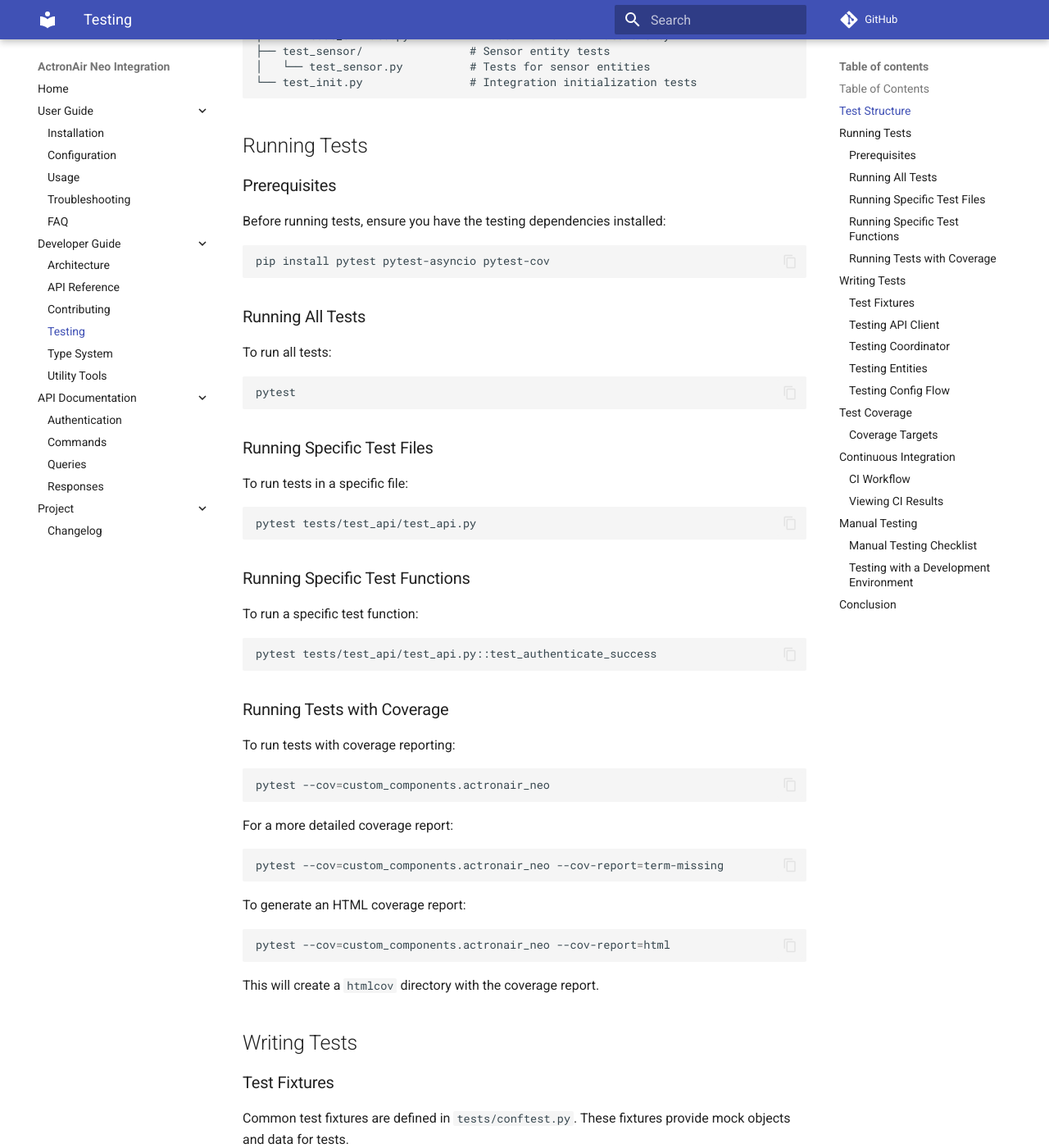
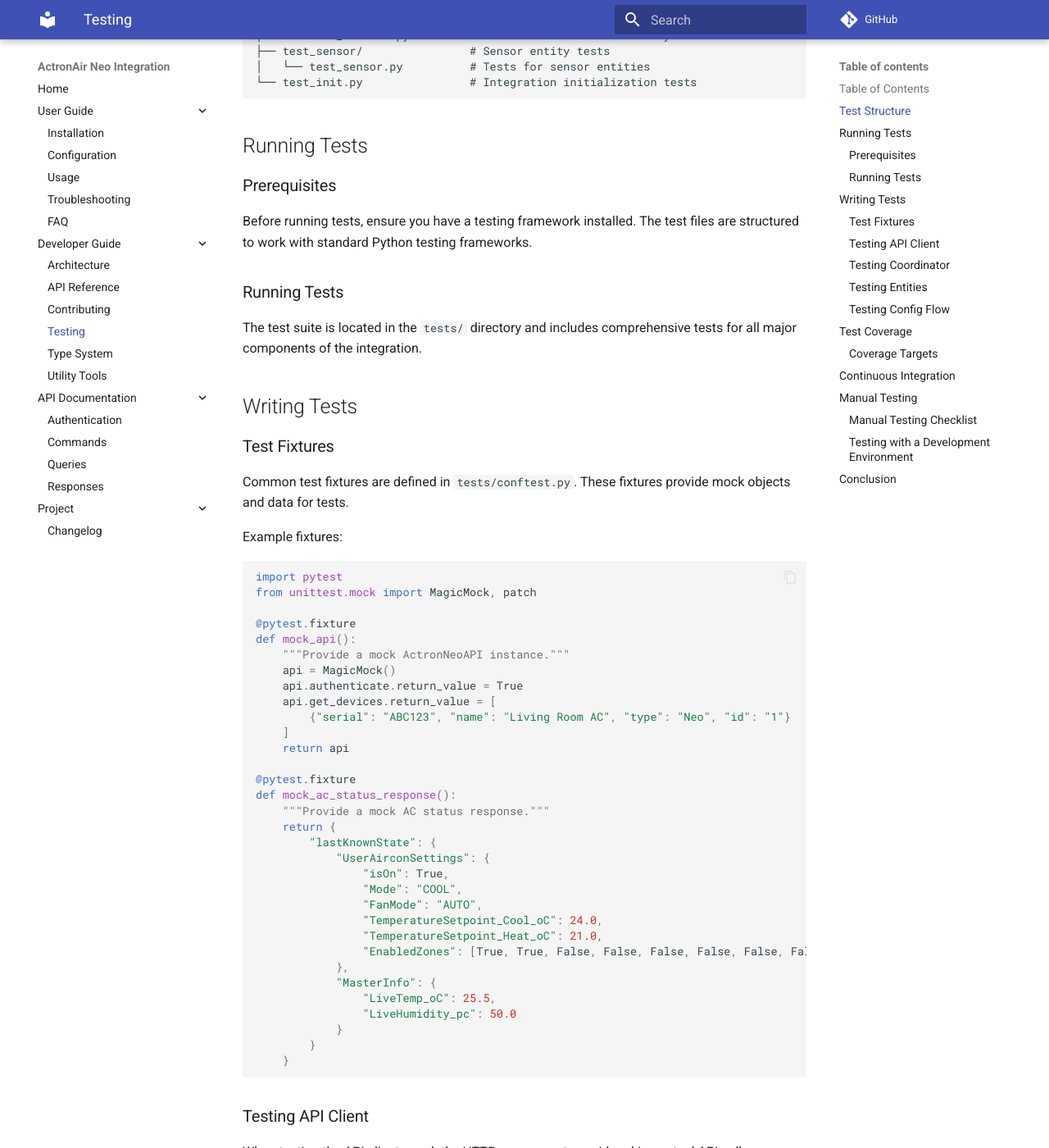
Before and after one commit to ruaan-deysel/ha-actronair-neo, an MkDocs documentation site: the page built from docs/developer/testing.md, in a window 1280 px wide and 1400 px high, scrolled down 815 px. Shown: the whole window at 82% size. Built offline with MkDocs 1.6.1 and Material for MkDocs 9.7.7, drawn with Linux system fonts in a browser that asks for light colours; comment, search, counter and statistics services are not loaded; the version menu is left out; some of the changed text lies outside the part shown.

Commit message:
feat: Remove all Python linting and code quality tools
- Remove linting configuration files (.flake8, .pylintrc, .isort.cfg, mypy.ini, pytest.ini, setup.cfg)
- Clean up pyproject.toml by removing [tool.black] and [tool.isort] sections
- Update README.md to remove development tools installation and code style sections
- Update docs/developer/contributing.md to remove linting workflow and tool references
- Update docs/developer/testing.md to remove pytest-specific instructions
- Simplify run_tests.sh script to remove pytest dependencies
- Clean up .gitignore to remove linting-related cache entries
- Preserve HACS compliance: hacs.json, manifest.json, and essential GitHub workflows remain intact
- Maintain Home Assistant validation workflows (hassfest.yaml, validate.yaml)

````diff
--- a/docs/developer/testing.md
+++ b/docs/developer/testing.md
@@ -36,57 +36,11 @@
 
 ### Prerequisites
 
-Before running tests, ensure you have the testing dependencies installed:
+Before running tests, ensure you have a testing framework installed. The test files are structured to work with standard Python testing frameworks.
 
-```bash
-pip install pytest pytest-asyncio pytest-cov
-```
+### Running Tests
 
-### Running All Tests
-
-To run all tests:
-
-```bash
-pytest
-```
-
-### Running Specific Test Files
-
-To run tests in a specific file:
-
-```bash
-pytest tests/test_api/test_api.py
-```
-
-### Running Specific Test Functions
-
-To run a specific test function:
-
-```bash
-pytest tests/test_api/test_api.py::test_authenticate_success
-```
-
-### Running Tests with Coverage
-
-To run tests with coverage reporting:
-
-```bash
-pytest --cov=custom_components.actronair_neo
-```
-
-For a more detailed coverage report:
-
-```bash
-pytest --cov=custom_components.actronair_neo --cov-report=term-missing
-```
-
-To generate an HTML coverage report:
-
-```bash
-pytest --cov=custom_components.actronair_neo --cov-report=html
-```
-
-This will create a `htmlcov` directory with the coverage report.
+The test suite is located in the `tests/` directory and includes comprehensive tests for all major components of the integration.
 
 ## Writing Tests
 
@@ -314,18 +268,7 @@
 
 ## Continuous Integration
 
-The integration uses GitHub Actions for continuous integration. The CI pipeline runs tests automatically on every push and pull request.
-
-### CI Workflow
-
-The CI workflow is defined in `.github/workflows/tests.yml` and includes:
-
-1. Running tests with pytest
-2. Checking code coverage
-3. Running linters (flake8, black)
-4. Running type checking (mypy)
-
-### Viewing CI Results
+The integration uses GitHub Actions for continuous integration, including HACS validation and Home Assistant compatibility checks.
 
 You can view the CI results on the GitHub Actions tab of the repository. Failed tests will be highlighted, and you can see the test output for debugging.
 
--- a/setup.cfg
+++ /dev/null
@@ -1,4 +0,0 @@
-[tool:pytest]
-testpaths = tests
-python_files = test_*.py
-asyncio_mode = auto
````
Also changed, not shown: README.md (+1 -19 lines), docs/developer/contributing.md (+3 -39 lines), pyproject.toml (+0 -8 lines), .isort.cfg (deleted), 6 other files.
